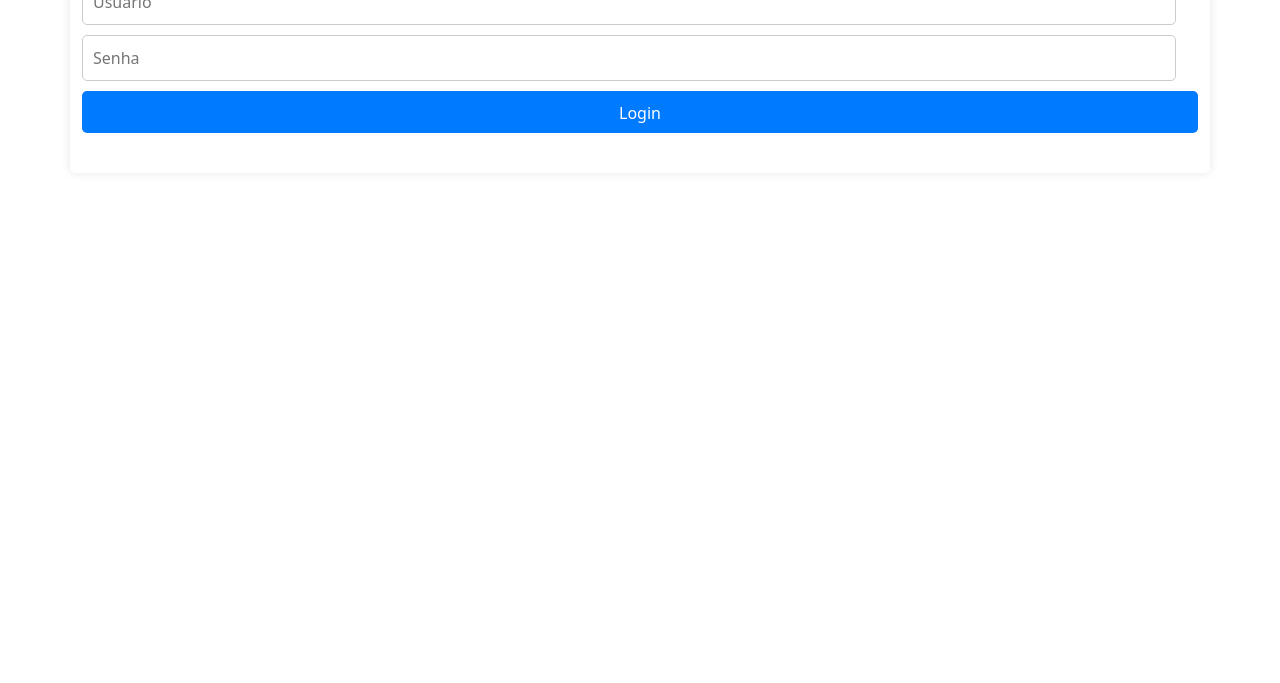
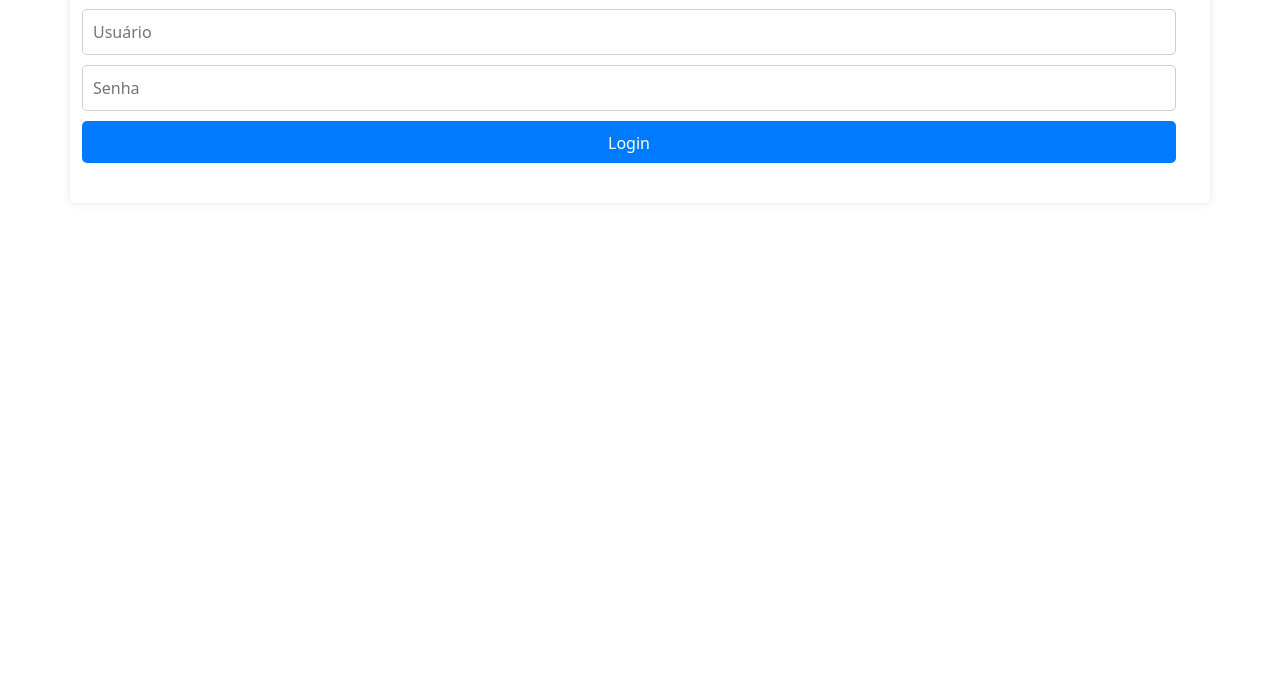
Before and after one commit to juliapavanello/FinanTaxi, a website: page public/index.html in a window 1280 px wide. Shown: the part 117-800 px from the top of the page. Drawn offline with nearby package versions, Linux system fonts and the light colour scheme.

Commit message:
agoraehserio

```diff
--- a/public/app.js
+++ b/public/app.js
@@ -100,7 +100,7 @@ saldoForm.addEventListener('submit', async (e) => {
     document.getElementById("ganho").value="";
     document.getElementById("gasto").value="";
     document.getElementById("kmInicial").value="";
-    document.getElementById("KmFinal").value="";
+    document.getElementById("kmFinal").value="";
 });
 
 // função para deletar saldo
--- a/public/style.css
+++ b/public/style.css
@@ -10,6 +10,7 @@ body {
 }
 
 .container {
+    margin-top: 30px;
     background-color: white;
     padding: 20px;
     border-radius: 5px;
@@ -20,10 +21,12 @@ body {
 }
 
 .title-container {
+
     display: flex;
     align-items: center;
     justify-content: center; /* Centralizar título e imagem horizontalmente */
     margin-bottom: 20px;
+
 }
 
 .title-container h1 {
@@ -53,7 +56,7 @@ form input {
 }
 
 form button {
-    width: 100%;
+    width: calc(100% - 22px);
     padding: 10px;
     background-color: #007BFF;
     color: white;
```
